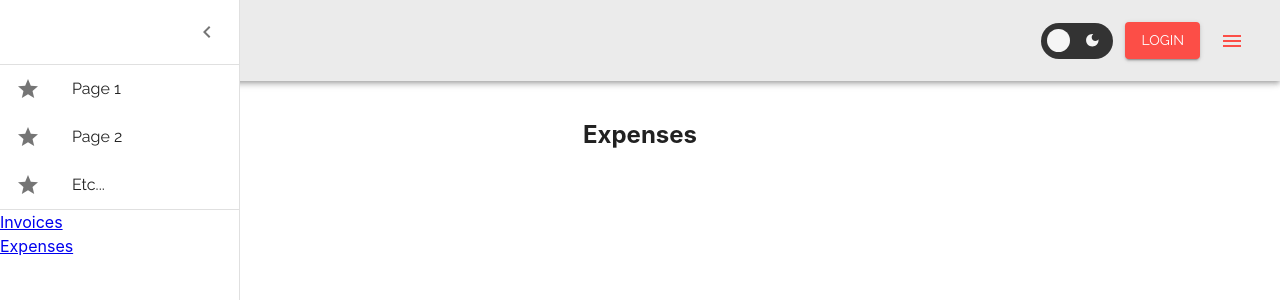
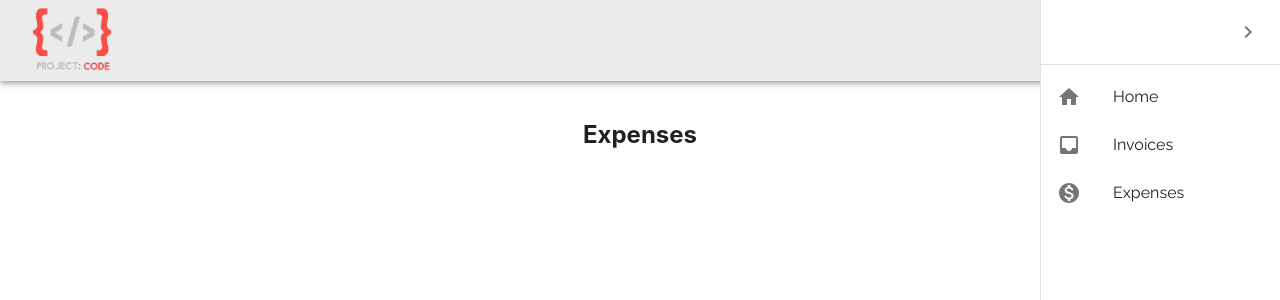
Before and after one commit to owen-hayes/project-code-website, a React (Create React App) app in the folder project-code/: page /expenses in a window 1280 px wide. Both pictures are taken after a click on the button "menu". Shown: the top 300 px of the page. Built offline with nearby package versions, Linux system fonts and the light colour scheme.

Commit message:
Add router navigation to drawer

```diff
--- a/project-code/src/components/navbar/HomeBar.js
+++ b/project-code/src/components/navbar/HomeBar.js
@@ -20,6 +20,9 @@ import ListItemIcon from '@mui/material/ListItemIcon';
 import ListItemText from '@mui/material/ListItemText';
 import { Link } from "react-router-dom";
 import { useTheme } from '@mui/styles';
+import ListItemLink from './ListItemLink';
+import { Home, Inbox, MonetizationOn } from '@mui/icons-material';
+import { List } from '@mui/material';
 
 const drawerWidth = 240;
 
@@ -109,7 +112,7 @@ function HomeBar(props) {
       <Drawer
         className={classes.drawer}
         variant='persistent'
-        anchor='left'
+        anchor='right'
         open={open}
         classes={{
           paper: classes.drawerPaper,
@@ -118,35 +121,19 @@ function HomeBar(props) {
         <div className={classes.drawerHeader}>
           <IconButton onClick={handleDrawerClose} size="large">
             {theme.direction === 'ltr' ? (
+              <ChevronRightIcon />
+            ) : (
               <ChevronLeftIcon />
-            ) : (
-              <ChevronRightIcon />
             )}
           </IconButton>
         </div>
         <Divider />
-        {['Page 1', 'Page 2', 'Etc...'].map((text, index) => (
-          <ListItem
-            button
-            key={text}
-          >
-            <ListItemIcon>
-              <StarIcon />
-            </ListItemIcon>
-            <ListItemText primary={text} />
-          </ListItem>
-        ))}
-        <Divider />
-        {/* <List>
-          <ListItem button>
-            <ListItemIcon>
-              <InfoIcon />
-            </ListItemIcon>
-            <ListItemText primary='About' />
-          </ListItem>
-        </List> */}
-        <Link to="/invoices">Invoices</Link>
-        <Link to="/expenses">Expenses</Link>
+
+        <List aria-label="main nav">
+          <ListItemLink to='/' primary="Home" icon={<Home />} />
+          <ListItemLink to='/invoices' primary="Invoices" icon={<Inbox />} />
+          <ListItemLink to='/expenses' primary="Expenses" icon={<MonetizationOn />} />
+        </List>
       </Drawer>
     </div>
   );
--- /dev/null
+++ b/project-code/src/components/navbar/ListItemLink.js
@@ -0,0 +1,31 @@
+import React from 'react';
+
+import {
+  ListItem,
+  ListItemText,
+  ListItemIcon
+} from "@mui/material";
+import { Link as RouterLink } from "react-router-dom";
+
+function ListItemLink(props) {
+  const { icon, primary, to } = props;
+
+  const renderLink = React.useMemo(
+    () =>
+      React.forwardRef(function Link(itemProps, ref) {
+        return <RouterLink to={to} ref={ref} {...itemProps} role={undefined} />
+      }),
+    [to],
+  );
+
+  return (
+    <li>
+      <ListItem button component={renderLink}>
+        {icon ? <ListItemIcon>{icon}</ListItemIcon> : null}
+        <ListItemText primary={primary} />
+      </ListItem>
+    </li>
+  );
+}
+
+export default ListItemLink;
```
